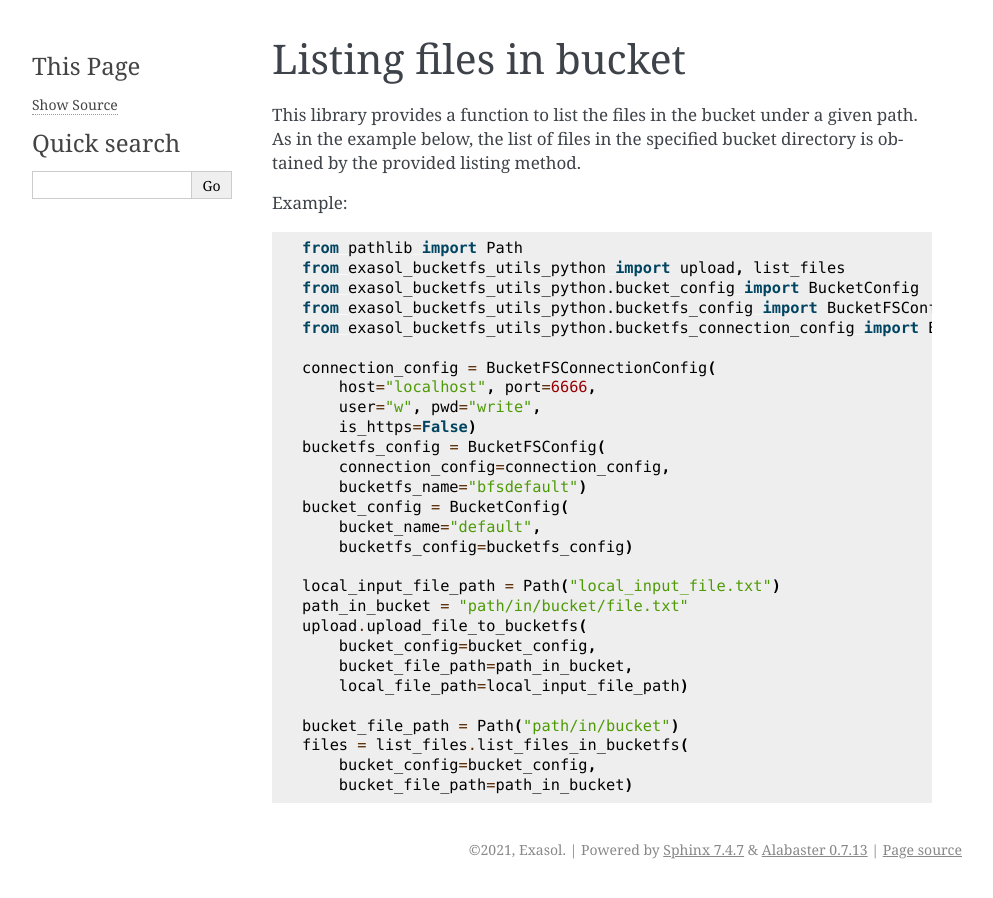
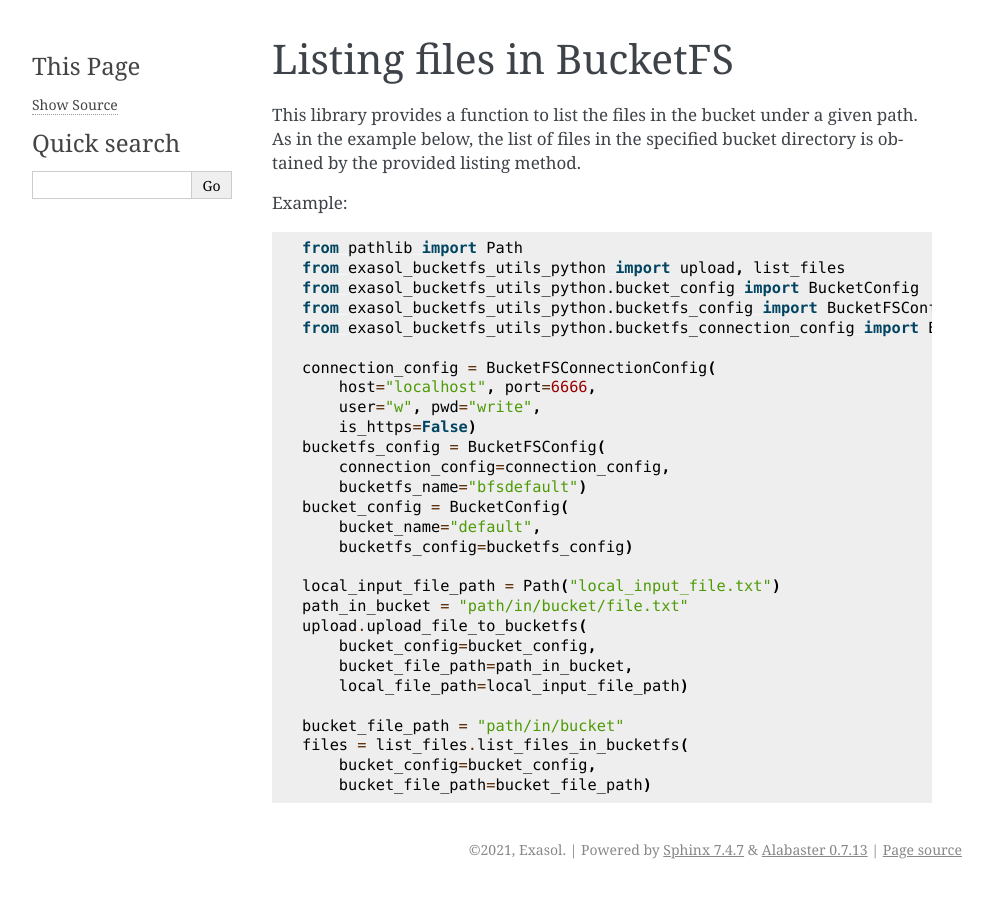
Before and after one commit to exasol/bucketfs-utils-python, a Sphinx documentation site: the page built from doc/user_guide/list_files_in_bucket.rst, in a window 1280 px wide. Shown: the whole page, without its empty margins (148-1141 px from the left). Built offline with Sphinx 7.4.7, drawn with Linux system fonts in a browser that asks for light colours.

Commit message:
Added small fixes to list_files guides

```diff
--- a/doc/user_guide/list_files_in_bucket.py
+++ b/doc/user_guide/list_files_in_bucket.py
@@ -22,7 +22,7 @@ upload.upload_file_to_bucketfs(
     bucket_file_path=path_in_bucket,
     local_file_path=local_input_file_path)
 
-bucket_file_path = Path("path/in/bucket")
+bucket_file_path = "path/in/bucket"
 files = list_files.list_files_in_bucketfs(
     bucket_config=bucket_config,
-    bucket_file_path=path_in_bucket)
+    bucket_file_path=bucket_file_path)
--- a/doc/user_guide/list_files_in_bucket.rst
+++ b/doc/user_guide/list_files_in_bucket.rst
@@ -1,6 +1,6 @@
 
 #####################################
-Listing files in bucket
+Listing files in BucketFS
 #####################################
 
 This library provides a function to list the files in the bucket under a given
```
